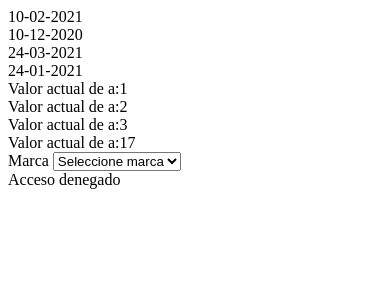
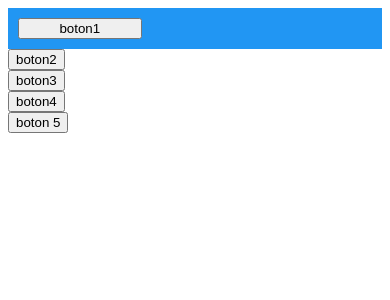
Before and after one commit to OscarGonzalez14/avsystem3.0.1, a PHP site: page /proof.php in a window 390 px wide. Shown: the top 300 px of the page. Run offline with PHP 8.4, Linux system fonts and the light colour scheme.

Commit message:
avance btns

```diff
--- a/js/bodegas.js
+++ b/js/bodegas.js
@@ -244,7 +244,7 @@ if(categoria_ubicacion != ""){
     }
 
   });
-    setTimeout ("Swal.fire('El ingreso a bodega ha sido exitoso','','success')", 100)
+    setTimeout ("Swal.fire('Se ha registrado Exitosamente el ingreso a Bodega','','success')", 100)
     //setTimeout ("explode();", 2000);
     mostrar_btn_post_ingreso();
     ocultar_btn_de_ingreso();
@@ -828,7 +828,7 @@ var test_array = detalles_traslado.length;
 
   });
     $('#listar_det_traslados').html('');
-    setTimeout ("Swal.fire('El traslado fué exitoso','','success')", 100);
+    setTimeout ("Swal.fire('Se ha registrado Exitosamente el traslado','','success')", 100);
 
 }
 
--- a/modals/nuevo_aro.php
+++ b/modals/nuevo_aro.php
@@ -67,7 +67,7 @@ $marcas=$marca->get_marca();
       <label for="inputPassword4">Diseño</label>
       <select class="form-control" id="diseno_aro" required="">
         <option value="">Seleccionar Diseño</option>
-        <option value="Completo">Completo</option>
+        <option value="Completo">Cerrado</option>
         <option value="Semi-Aereo">Semi Aereo</option>
         <option value="Aereo">Aereo</option>
       </select>
--- a/proof.php
+++ b/proof.php
@@ -1,96 +1,45 @@
-<?php
-
-$fecha_actual = "2021-01-10";
-
-//sumo 1 mes
-echo date("d-m-Y",strtotime($fecha_actual."+ 1 month"))."<br>";
-//resto 1 mes
-echo date("d-m-Y",strtotime($fecha_actual."- 1 month"))."<br>";
-
-$fecha_actual = date("d-m-Y");
-//sumo 1 mes
-echo date("d-m-Y",strtotime($fecha_actual."+ 1 month"))."<br>";
-//resto 1 mes
-echo date("d-m-Y",strtotime($fecha_actual."- 1 month"))."<br>";
+<!-------------------------------->
+<head>
+  <meta charset="utf-8">
+<a href="https://cdnjs.cloudflare.com/ajax/libs/css-layout/1.1.1/css-layout.min.js"></a>
+</head>
 
 
-/* Ejemplo 1 de foreach: sólo el valor */
-$a = array(1, 2, 3, 17);
+<style>
+.grid-container {
+  display: grid;
+  grid-template-columns: auto auto auto auto;
+  grid-gap: 10px;
+  background-color: #2196F3;
+  padding: 10px;
+}
 
-foreach ($a as $v) {
-    echo "Valor actual de a:".$v."<br>";
+.grid-container > div {
+  background-color: rgba(255, 255, 255, 0.8);
+  text-align: center;
+  padding: 20px 0;
+  font-size: 30px;
 }
-?>
-<html>
-	 <div class="form-group col-md-4">
-      <label for="exampleFormControlSelect2">Marca</label>
-      <select class="form-control input-dark gui-input" id="marca_aros">
-       <option value="">Seleccione marca</option>
-      <?php
-      foreach ($a as $v) {  ?>
-        <option value="<?php echo $v; ?>"><?php echo  $v;?></option>
-        <?php } ?>
-     </select>
-      </div>
-</html>
 
-
-<?php
-require_once("config/conexion.php");
-if(isset($_SESSION["usuario"])){
-require_once("encabezado.php");
-require_once('modals/show_categorias_impresion.php');
+.item1 {
+  grid-column: 1 /1;
+}
+</style>
 
 
 
-//$departamentos = array()
-?>
-<div class="content-wrapper">
-<?php $empresa = $_SESSION["nombres"];
-
-if ($empresa == "Kappa") {
-  $emp = array("Corrugado","Ecofibra","Plegadizo","Flexible");
-}
-
-?>
-
-    <div class="form-group row" style="margin-top: 10px;margin-left:10px">
-      <div class="col-sm-3">
-        <label style="text-transform: uppercase;">EMPRESA:&nbsp;<?php echo  $_SESSION["nombres"];?></label>
-        <select class="form-control" id="empresa_act" style="border:2px solid lightblue">
-          <option value="">Seleccione departamento ...</option>
-          <?php
-           foreach ($emp as $v) {  ?>
-            <option value="<?php echo $v; ?>"><?php echo  $v;?></option>
-          <?php } ?>
-        </select>
-      </div>
-    </div>
-
-<div class="card-body p-0" style="margin:1px">
-  <table id="estado_pacientes_emp" class="table-hover table-bordered"
-  width="100%" data-order='[[ 0, "desc" ]]' style="text-align: center;text-align:center">
-        <thead class="bg-primary">
-          <tr>
-          <th style="width: 40%">Nombre</th>
-          <th>Cod. Empleado</th>
-          <th>Empresa</th>
-          <th>Departamento</th>
-          <th>Estado</th>
-          <th>Diagnostico</th>
-          <th>Examenes</th>
-          <th>Acciones</th>
-          </tr>
-        </thead>
-        <tbody style="text-align:center">
-        </tbody>
-      </table>
-    </div>
-
-<?php require_once("foot.php");?>
+<div class="grid-container">
+  <button class="btn1"> boton1</button>
 </div>
-<script src="js/ordenes.js"></script>
-<script src="js/bootbox.min.js"></script>
-<?php } else{
-echo "Acceso denegado";
-  } ?>
+<div>
+  <button class="btn2">boton2</button>
+</div>
+<div>
+  <button class="btn3"> boton3</button>
+</div>
+<div>
+  <button class="btn4"> boton4</button>
+</div>
+<div>
+  <button class="btn5"> boton 5 </button>
+</div>
```
Also changed, not shown: adquisiciones.php (+27 -19 lines), compras.php (+13 -11 lines), js/compras.js (+5 -4 lines). Lines whose indentation alone changed are shown as unchanged.
